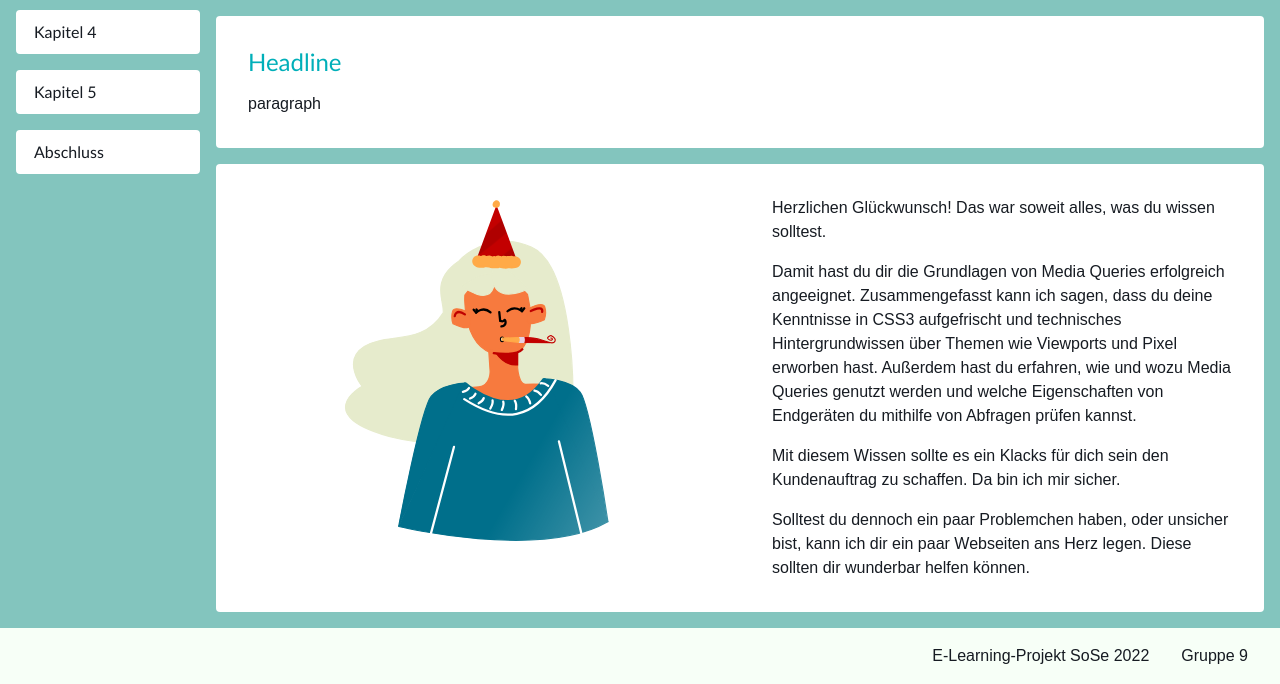
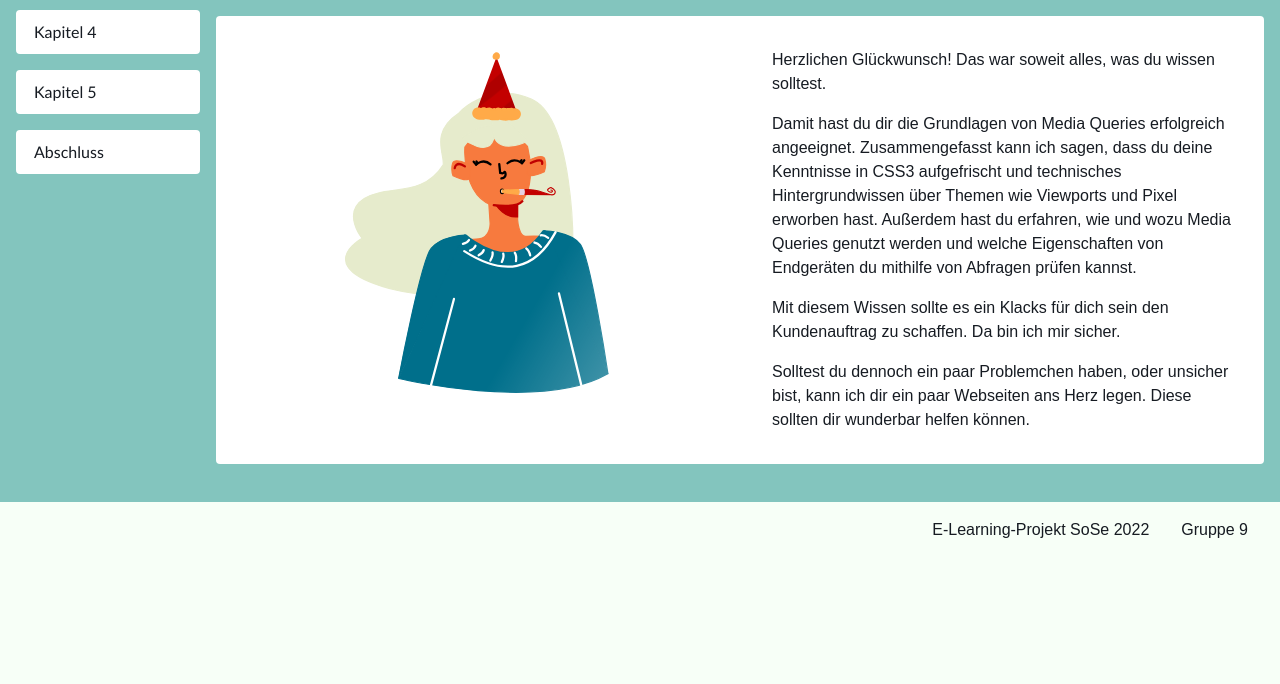
Before and after one commit to manzijes/E-Learning-Projekt, a plain HTML site: page fazit.html in a window 1280 px wide. Shown: the part 242-926 px from the top of the page. After the commit the page ends 800 px from the top, so only its background shows below. Drawn offline with Linux system fonts and the light colour scheme.

Commit message:
unnötiger Paragraph weg

```diff
--- a/fazit.html
+++ b/fazit.html
@@ -74,15 +74,6 @@
                 </div>
 
                 <div class="row">
-                    <div class="col-12">
-                        <h4>Headline</h4>
-                        <p>
-                            paragraph
-                        </p>
-                    </div>
-                </div>
-
-                <div class="row">
                     <div class="col-12 col-lg-6 image-text-wrapper">
                         <img class="person" src="assets/images/anja_party.svg" alt="mentor">
                     </div>
```
